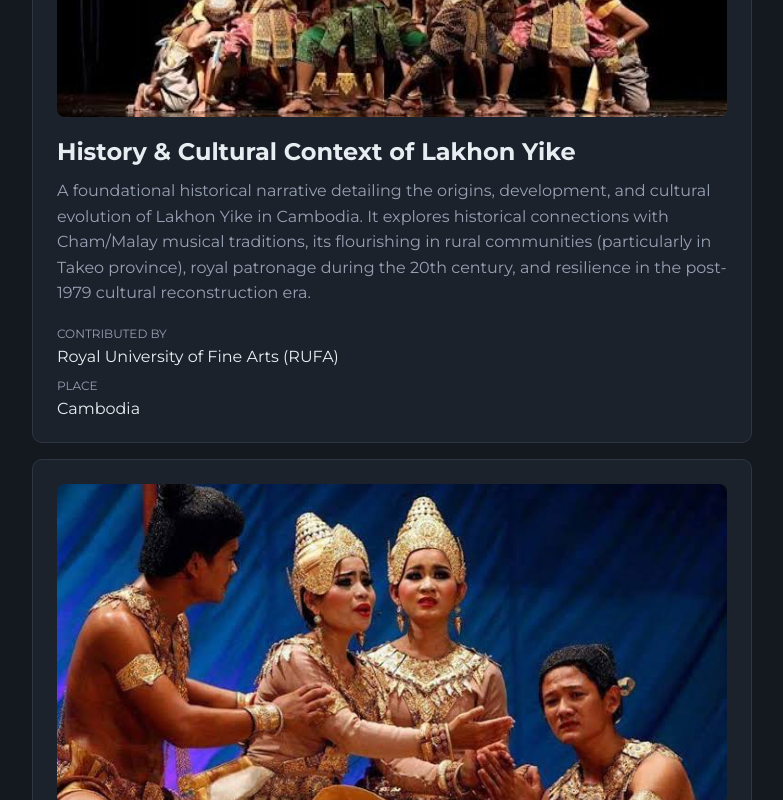
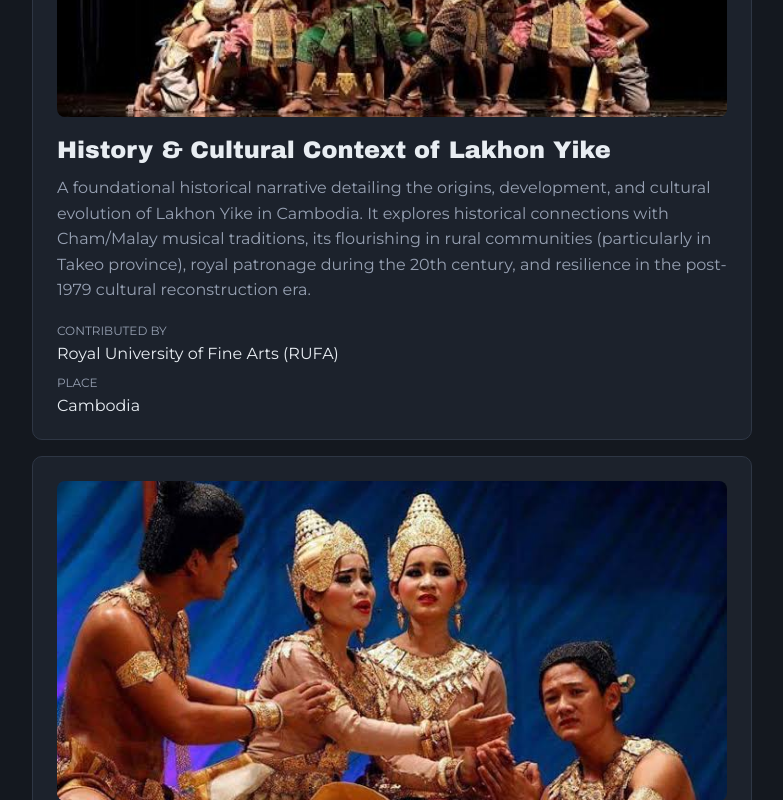
Before and after one commit to keophlyna/yike-archive, a Next.js app: page / in a window 1280 px wide. Shown: the part 1120-1920 px from the top of the page, without its empty margins (248-1031 px from the left). Built offline with nearby package versions, Linux system fonts and the light colour scheme.

Commit message:
changed entrycard's title font to sans serfi.

```diff
--- a/components/EntryCard.js
+++ b/components/EntryCard.js
@@ -26,6 +26,7 @@ const styles = {
   title: {
     fontSize: 24,
     fontWeight: 700,
+    fontFamily: "'Arial Black', sans-serif",
     margin: "0 0 12px",
   },
   description: {
```
